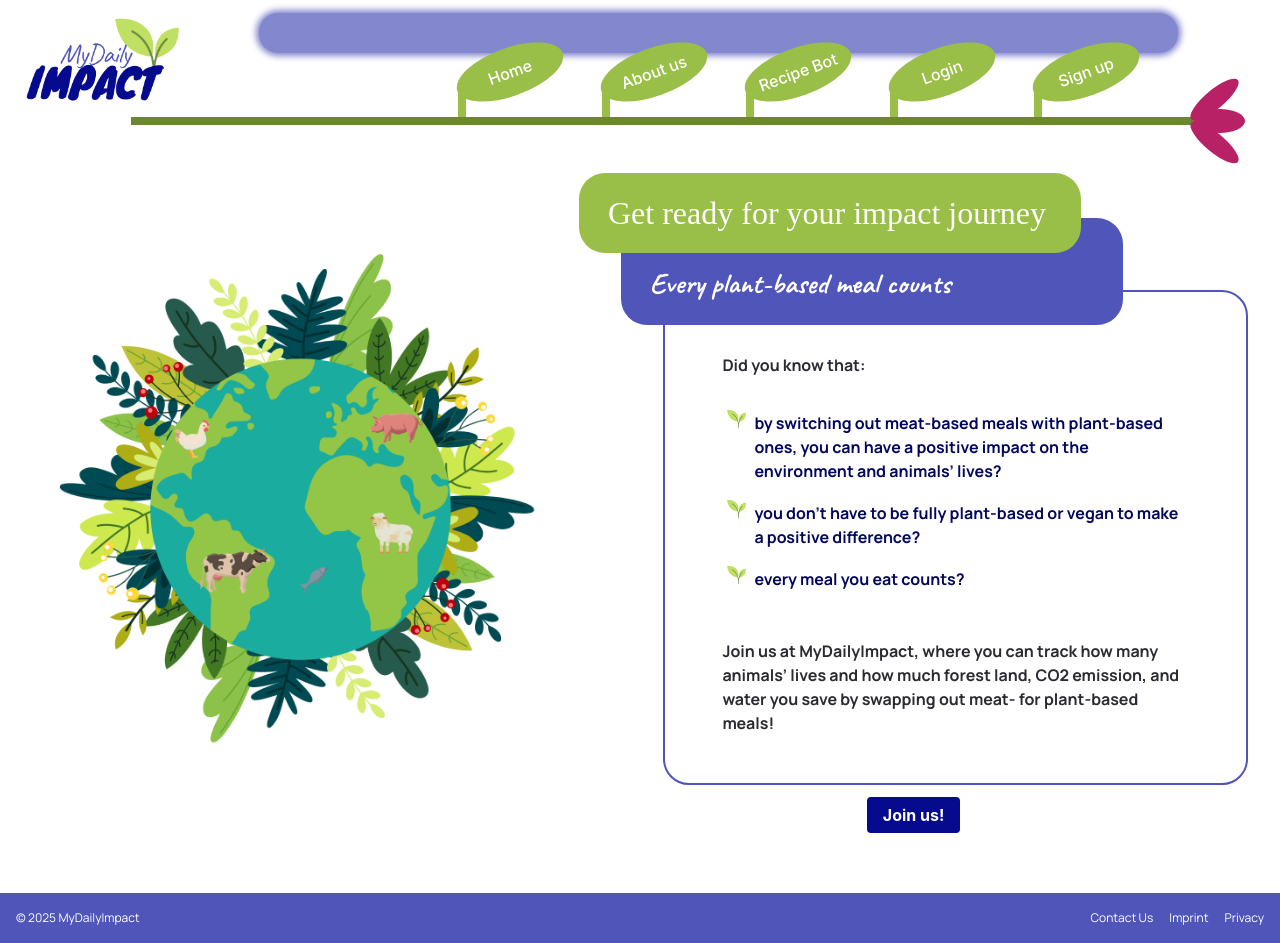
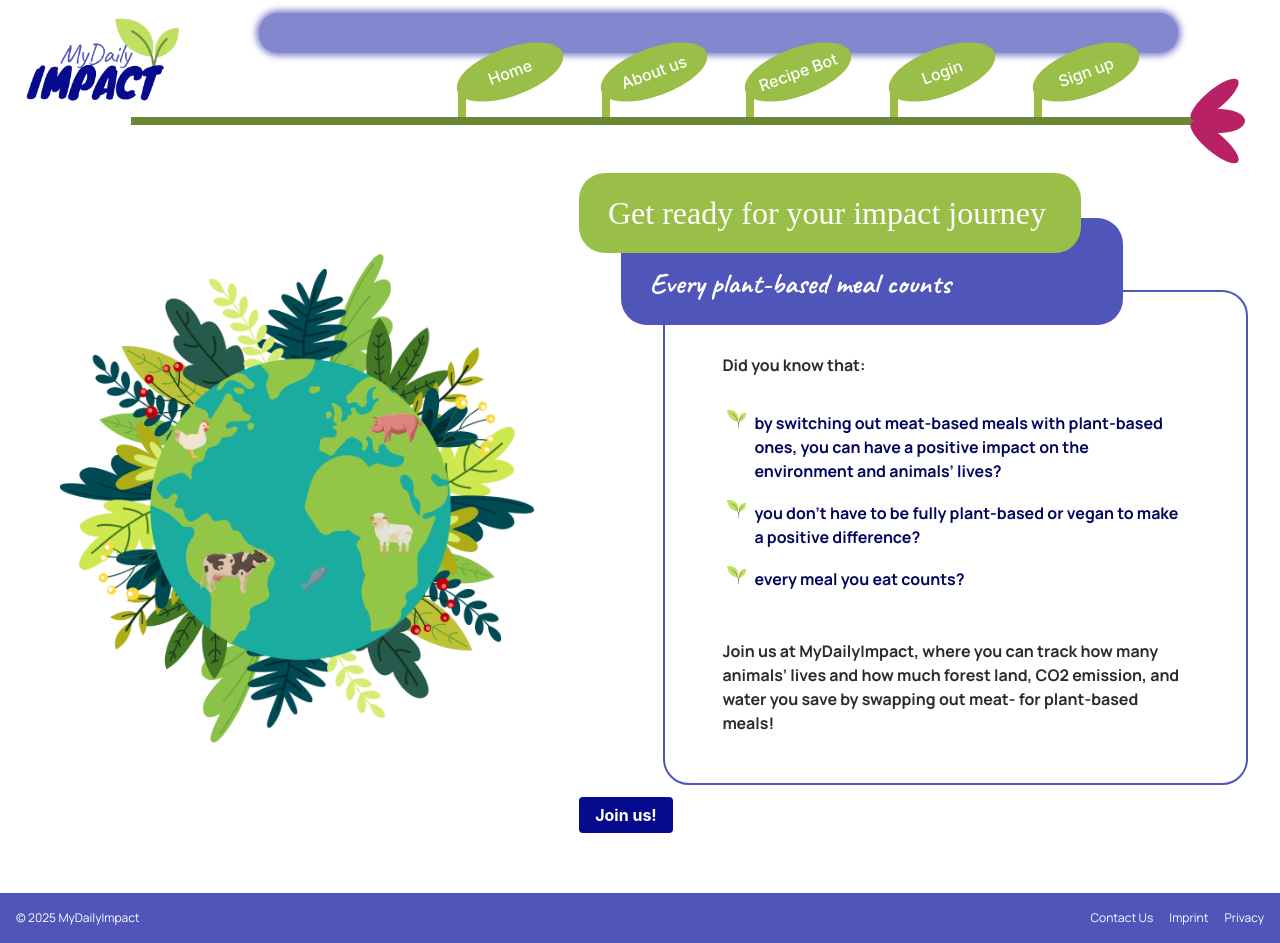
Before and after one commit to TechLabs-Remote-Bootcamp/WS24-MyDailyImpact, a React (Vite) app in the folder mdi-react/: page / in a window 1280 px wide. Built offline with nearby package versions, Linux system fonts and the light colour scheme; a web font is replaced by a local one.

Commit message:
fix: added wrapping div to group together ColoredConainers and Button components

```diff
--- a/mdi-react/src/components/RC_home.jsx
+++ b/mdi-react/src/components/RC_home.jsx
@@ -5,7 +5,7 @@ import { Link } from "react-router-dom";
 
 export default function RC_Home() {
   return (
-    <>
+    <div className="home">
       <ColoredContainers
         h2Text="Get ready for your impact journey"
         h3Text="Every plant-based meal counts"
@@ -35,6 +35,6 @@ export default function RC_Home() {
           Join us!
         </Link>
       </Button>
-    </>
+    </div>
   );
 }
```
